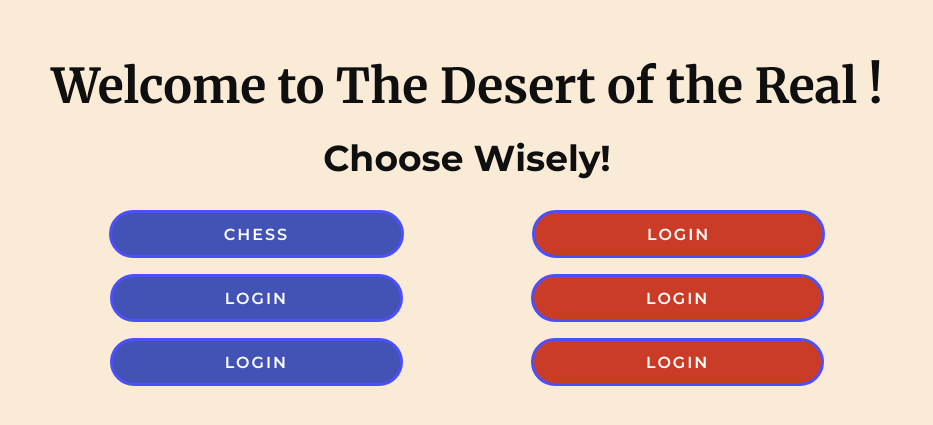
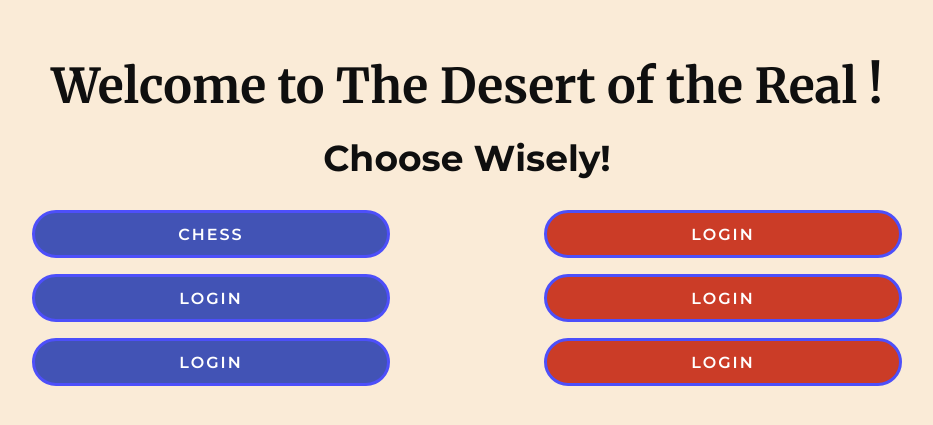
Before and after one commit to bounswe/bounswe2022group3, a Next.js app in the folder practice-app/client/: page /user/main in a window 1280 px wide. Shown: the part 151-576 px from the top of the page, without its empty margins (173-1106 px from the left). Built offline with nearby package versions, Linux system fonts and the light colour scheme; sample sign-in values are in the browser's storage.

Commit message:
main page layout changed

```diff
--- a/practice-app/client/components/Button/Button.module.scss
+++ b/practice-app/client/components/Button/Button.module.scss
@@ -26,7 +26,7 @@
 }
 .mainButton {
     font-family: "Montserrat", sans-serif;
-    // width: 40%;
+    width: 70%;
     border: 3px solid $base-color;
     background-color: $base-color;
     text-transform: uppercase;
@@ -42,8 +42,8 @@
     cursor: pointer;
     display: inline-block;
     margin: 1rem;
-    margin-left: 10rem;
-    margin-right: 10rem;
+    margin-left: 1rem;
+    margin-right: 1rem;
     padding-left: 7rem;
     padding-right: 7rem;
 
--- /dev/null
+++ b/practice-app/client/layouts/main/MainLayout.jsx
@@ -0,0 +1,11 @@
+import styles from "./MainLayout.module.scss";
+
+function MainLayout({ style={},children }) {
+    return (
+        <div className={styles.container}>
+            <div className={styles.loginFormContainer}>{children}</div>
+        </div>
+    );
+}
+
+export default MainLayout;
--- /dev/null
+++ b/practice-app/client/layouts/main/MainLayout.module.scss
@@ -0,0 +1,46 @@
+@import "../../styles/variables.scss";
+
+.container {
+    display: grid;
+    align-items: center;
+    height: 100vh;
+    background-color: antiquewhite;
+}
+
+.loginFormContainer {
+    text-align: center;
+    font-size: 1.5rem;
+    margin-top: 1.5rem;
+
+    h1 {
+        font-family: "Merriweather", sans-serif;
+    }
+
+    div {
+        font-size: 0.8rem;
+        display: inline;
+        width: 40%;
+    }
+
+    p {
+        display: inline;
+    }
+
+    a {
+        color: $secondary;
+        font-weight: 600;
+        cursor: pointer;
+    }
+
+    button {
+        margin-top: 0;
+    }
+
+    @media screen and (min-width: 48rem) {
+        margin-top: -2.5rem;
+
+        h1 {
+            margin-bottom: 3.5rem;
+        }
+    }
+}
--- a/practice-app/client/pages/user/main.js
+++ b/practice-app/client/pages/user/main.js
@@ -1,6 +1,6 @@
 import MainButton from "../../components/Button/MainButton";
 import { useRef, useState, useEffect } from "react";
-import AuthLayout from "../../layouts/auth/AuthLayout";
+import MainLayout from "../../layouts/main/MainLayout";
 import { useRouter } from "next/router";
 import axios from "axios";
 import { API_URL } from "../../next.config";
@@ -37,20 +37,21 @@ export default function main() {
                 <h2 style={{marginBottom:"20px"}}>{user_name}</h2>
                 <h2 style={{marginBottom:"30px"}}>Choose Wisely!</h2>
             {/* <Image src="/desert.png"  width="729" height="300" /> */}
-            <div className='buttons'>
-                {/* TODO: Add necessary buttons for each feature, after all added to master */}
-                {/* Make half of the buttons blue and half red, represnting bluepil redpil, maybe add a little border radius to make them look like pill.  */}
-                <MainButton style={{backgroundColor:"#4253b5", marginRight: "4rem"}} onClick={handleClick}>Chess</MainButton>
-                <MainButton style={{backgroundColor:"#CB3C27", marginLeft: "4rem"}}>Login</MainButton>
-                <MainButton style={{backgroundColor:"#4253b5", marginRight: "4rem"}}>Login</MainButton>
-
-                <MainButton style={{backgroundColor:"#CB3C27", marginLeft: "4rem"}}>Login</MainButton>
-                <MainButton style={{backgroundColor:"#4253b5", marginRight: "4rem"}}>Login</MainButton>
-                <MainButton style={{backgroundColor:"#CB3C27", marginLeft: "4rem"}}>Login</MainButton>
+            <div className="grid-container">
+                <div className="grid-item" style={{display:"inline-block"}}>
+                <MainButton style={{backgroundColor:"#4253b5"}} onClick={handleClick}>Chess</MainButton>
+                <MainButton style={{backgroundColor:"#4253b5"}}>Login</MainButton>
+                <MainButton style={{backgroundColor:"#4253b5"}}>Login</MainButton>
+                </div>
+                <div className="grid-item" style={{display:"inline-block"}}>
+                <MainButton style={{backgroundColor:"#CB3C27"}}>Login</MainButton>
+                <MainButton style={{backgroundColor:"#CB3C27"}}>Login</MainButton>
+                <MainButton style={{backgroundColor:"#CB3C27"}}>Login</MainButton>
+                </div>
             </div>
         </>
     );
 }
 main.getLayout = function getLayout(page) {
-    return <AuthLayout>{page}</AuthLayout>;
+    return <MainLayout>{page}</MainLayout>;
 };
```
